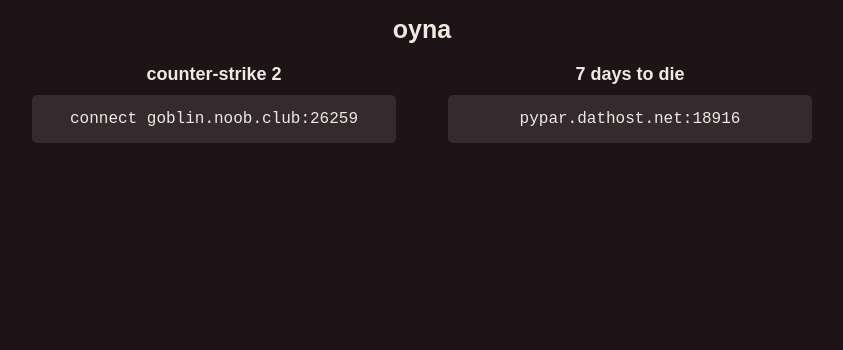
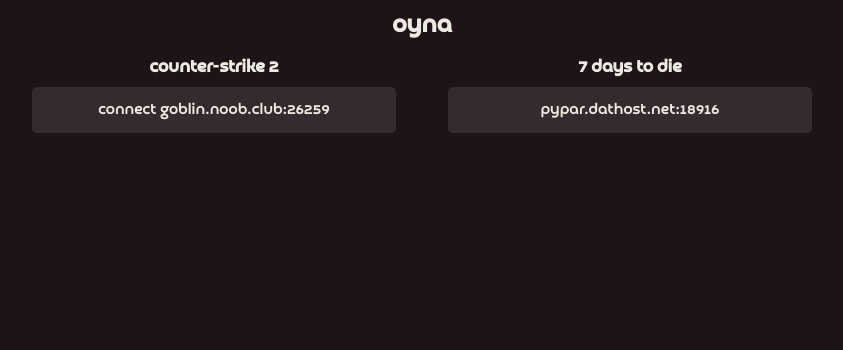
Before and after one commit to aloglu/goblin.github.io, a plain HTML site: page index.html in a window 1280 px wide. Shown: the part 450-800 px from the top of the page, without its empty margins (218-1061 px from the left). Drawn offline with Linux system fonts and the light colour scheme.

Commit message:
Update index.html

```diff
--- a/index.html
+++ b/index.html
@@ -14,12 +14,13 @@
 
     <style>
         @font-face {
-            font-family: 'Croogla 4F';
+            font-family: 'Croogla4F';
             src: url('fonts/Croogla4F.woff2') format('woff2'),
                  url('fonts/Croogla4F.woff') format('woff'),
                  url('fonts/Croogla4F.ttf') format('truetype');
             font-weight: normal;
             font-style: normal;
+            font-display: swap;
         }
 
         body {
@@ -230,8 +231,8 @@
             goblinImage.src = "img/goblin.png";
             goblinImage.alt = "Goblin";
             goblinImage.style.position = "absolute";
-            goblinImage.style.width = "64px";
-            goblinImage.style.height = "64px";
+            goblinImage.style.width = "50px";
+            goblinImage.style.height = "50px";
             goblinImage.style.cursor = "pointer";
             goblinImage.style.transition = "transform 0.5s ease, left 0.5s ease, top 0.5s ease";
             document.body.appendChild(goblinImage);
```
